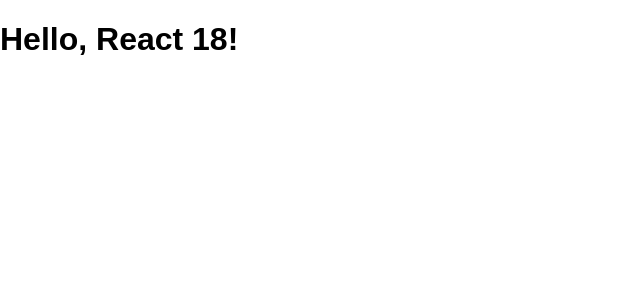
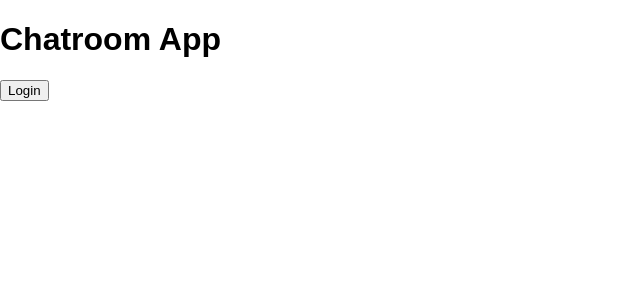
Before and after one commit to mostghoste/DjangoChatroom, a React (Create React App) app in the folder frontend/: page / in a window 1280 px wide. Shown: the top 300 px of the page, without its empty margins (0-640 px from the left). Built offline with nearby package versions, Linux system fonts and the light colour scheme.

Commit message:
Add api connection with axios

```diff
--- a/frontend/package.json
+++ b/frontend/package.json
@@ -13,6 +13,7 @@
   "license": "ISC",
   "description": "",
   "dependencies": {
+    "axios": "^1.7.9",
     "react": "^18.3.1",
     "react-dom": "^18.3.1",
     "react-scripts": "^5.0.1"
--- a/frontend/src/App.js
+++ b/frontend/src/App.js
@@ -1,5 +1,60 @@
+import React, { useEffect, useState } from "react";
+import api from "./api";
+
 function App() {
-    return <h1>Hello, React 18!</h1>;
-  }
+    const [chatrooms, setChatrooms] = useState([]);
+    const [token, setToken] = useState(localStorage.getItem("token") || "");
 
-  export default App;
+    // Fetch Chatrooms
+    const fetchChatrooms = async () => {
+        try {
+            const response = await api.get("/chatrooms/");
+            setChatrooms(response.data);
+        } catch (error) {
+            console.error("Error fetching chatrooms:", error);
+        }
+    };
+
+    // Login Function
+    const login = async () => {
+        try {
+            const response = await api.post("/token/", {
+                username: "mostghoste",
+                password: "demo",
+            });
+            const token = response.data.token;
+            localStorage.setItem("token", token);
+            setToken(token);
+            fetchChatrooms();
+        } catch (error) {
+            console.error("Login failed:", error);
+        }
+    };
+
+    // Fetch chatrooms on load if token exists
+    useEffect(() => {
+        if (token) fetchChatrooms();
+    }, [token]);
+
+    return (
+        <div>
+            <h1>Chatroom App</h1>
+            {!token ? (
+                <div>
+                    <button onClick={login}>Login</button>
+                </div>
+            ) : (
+                <div>
+                    <h2>Chatrooms</h2>
+                    <ul>
+                        {chatrooms.map((room) => (
+                            <li key={room.id}>{room.name}</li>
+                        ))}
+                    </ul>
+                </div>
+            )}
+        </div>
+    );
+}
+
+export default App;
--- /dev/null
+++ b/frontend/src/api.js
@@ -0,0 +1,20 @@
+import axios from "axios";
+
+// Create an Axios instance with the backend URL
+const api = axios.create({
+    baseURL: "http://127.0.0.1:8000/api", // Django API endpoint
+    headers: {
+        "Content-Type": "application/json",
+    },
+});
+
+// Automatically add the token to requests if it exists
+api.interceptors.request.use((config) => {
+    const token = localStorage.getItem("token");
+    if (token) {
+        config.headers.Authorization = `Token ${token}`;
+    }
+    return config;
+});
+
+export default api;
```
Also changed, not shown: 1 other file (tests, documents, lock files or other folders).
